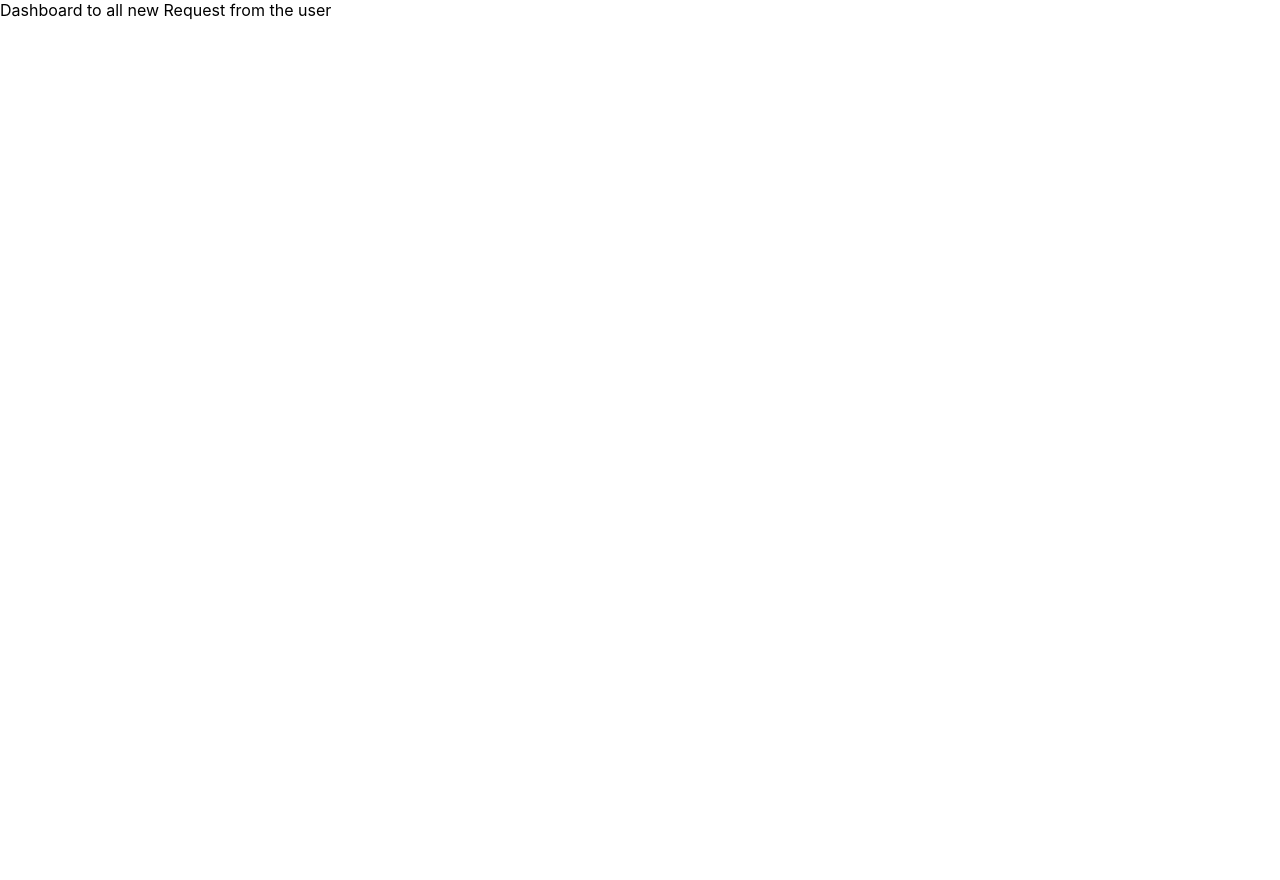
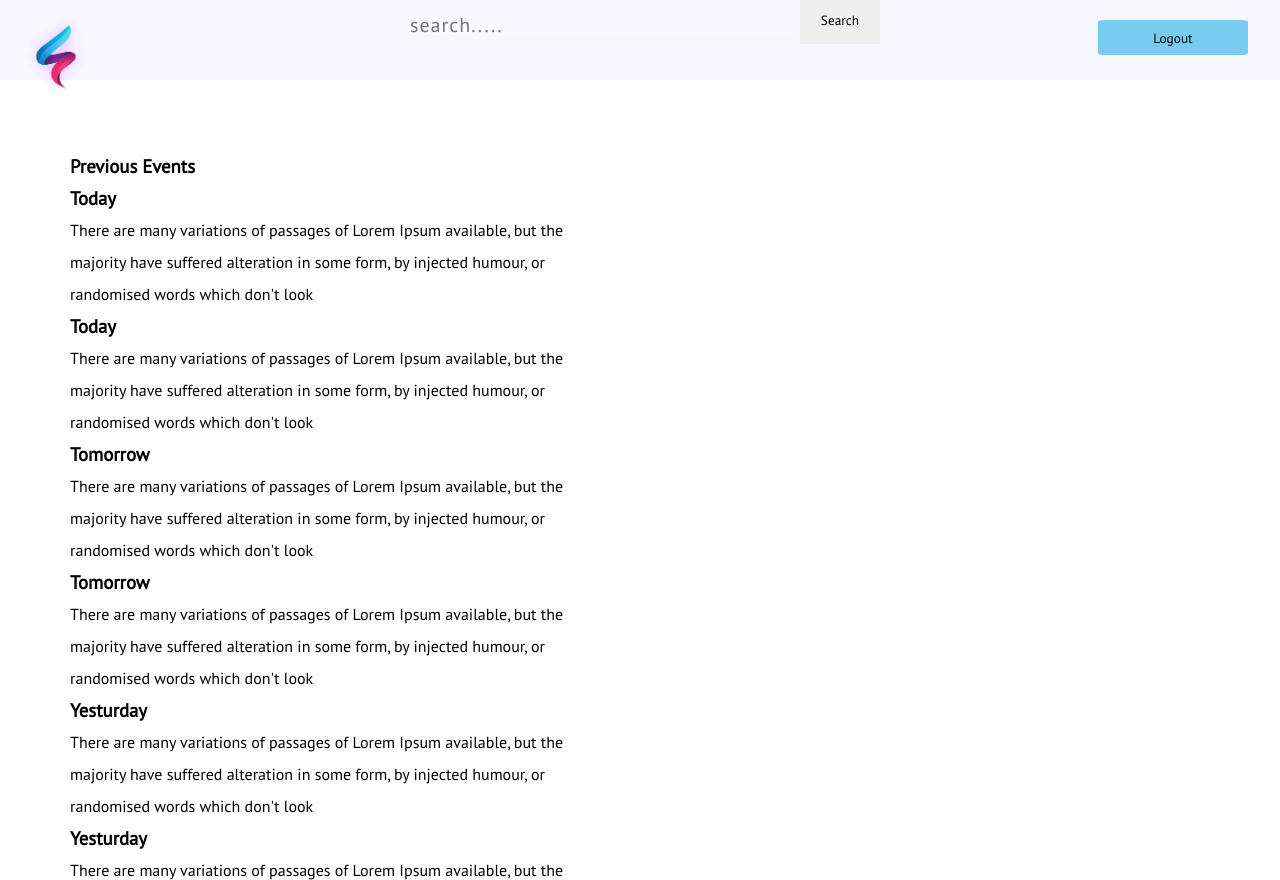
Before and after one commit to rishi23root/Event-Site, a React (Create React App) app in the folder frontend/: page /Dashboard in a window 1280 px wide. Before the commit the page ends 800 px from the top, so only its background shows below. Built offline with nearby package versions, Linux system fonts and the light colour scheme.

Commit message:
updated the navbar and container of the previous events

```diff
--- a/frontend/public/index.html
+++ b/frontend/public/index.html
@@ -3,6 +3,9 @@
   <head>
     <meta charset="utf-8" />
     <link rel="icon" href="%PUBLIC_URL%/favicon.ico" />
+    <link rel="preconnect" href="https://fonts.googleapis.com">
+  <link rel="preconnect" href="https://fonts.gstatic.com" crossorigin>
+  <link href="https://fonts.googleapis.com/css2?family=PT+Sans&display=swap" rel="stylesheet">
     <meta name="viewport" content="width=device-width, initial-scale=1" />
     <meta name="theme-color" content="#000000" />
     <meta
--- a/frontend/src/App.jsx
+++ b/frontend/src/App.jsx
@@ -8,6 +8,7 @@ import Home from './Pages/Home';
 import Login from './Pages/Login';
 import Dashboard from './Pages/Dashboard';
 import { AnimatePresence } from "framer-motion"
+
 
 import './Css/App.css';
 
--- /dev/null
+++ b/frontend/src/Components/Container.jsx
@@ -0,0 +1,61 @@
+import React from 'react'
+import "../Css/Container.css"
+
+export default function Container() {
+    const changeBackground = () => {
+        console.log(window.scrollY)
+    }
+    window.addEventListener('scroll', changeBackground)
+    return (
+        <div className="previousevent">
+
+            <h3 >Previous Events</h3>
+
+            <h3>Today</h3>
+            <div className="events">
+                There are many variations of passages of Lorem Ipsum available, but the majority have suffered
+                alteration in some form, by injected humour, or randomised words which don't look
+            </div>
+            <h3>Today</h3>
+            <div className="events">
+                There are many variations of passages of Lorem Ipsum available, but the majority have suffered
+                alteration in some form, by injected humour, or randomised words which don't look
+            </div>
+            <h3>Tomorrow</h3>
+            <div className="events">
+                There are many variations of passages of Lorem Ipsum available, but the majority have suffered
+                alteration in some form, by injected humour, or randomised words which don't look
+            </div>
+            <h3>Tomorrow</h3>
+            <div className="events">
+                There are many variations of passages of Lorem Ipsum available, but the majority have suffered
+                alteration in some form, by injected humour, or randomised words which don't look
+            </div>
+            <h3>Yesturday</h3>
+            <div className="events">
+                There are many variations of passages of Lorem Ipsum available, but the majority have suffered
+                alteration in some form, by injected humour, or randomised words which don't look
+            </div>
+            <h3>Yesturday</h3>
+            <div className="events">
+                There are many variations of passages of Lorem Ipsum available, but the majority have suffered
+                alteration in some form, by injected humour, or randomised words which don't look
+            </div>
+            <h3>Yesturday</h3>
+            <div className="events">
+                There are many variations of passages of Lorem Ipsum available, but the majority have suffered
+                alteration in some form, by injected humour, or randomised words which don't look
+            </div>
+            <h3>Tomorrow</h3>
+            <div className="events">
+                There are many variations of passages of Lorem Ipsum available, but the majority have suffered
+                alteration in some form, by injected humour, or randomised words which don't look
+            </div>
+            <h3>Tomorrow</h3>
+            <div className="events">
+                There are many variations of passages of Lorem Ipsum available, but the majority have suffered
+                alteration in some form, by injected humour, or randomised words which don't look
+            </div>
+        </div>
+    )
+}
--- a/frontend/src/Components/Header.jsx
+++ b/frontend/src/Components/Header.jsx
@@ -3,9 +3,22 @@ import "../Css/Header.css"
 
 function Header() {
     return (
-        <div>
-            all header code
-        </div>
+
+        <>
+            <div className="Navbar">
+                <div className="logo">
+                    <img src="TechnoJam.png" alt="logo" />
+                </div>
+
+                <div className="Searchbar">
+                    <input type="text" placeholder="search..... " />
+                    <button type="submit">Search </button>
+                </div>
+                <div >
+                    <button className="logout">Logout</button>
+                </div>
+            </div>
+        </>
     )
 }
 
--- a/frontend/src/Css/App.css
+++ b/frontend/src/Css/App.css
@@ -1,3 +1,12 @@
+*,
+::after,
+::before {
+	margin: 0;
+	padding: 0;
+	outline: none;
+	box-sizing: border-box;
+	font-family: "PT Sans", sans-serif;
+}
 .App {
 	text-align: center;
 }
--- /dev/null
+++ b/frontend/src/Css/Container.css
@@ -0,0 +1,20 @@
+* {
+	padding: 0%;
+	margin: 0;
+	box-sizing: border-box;
+}
+
+.previousevent {
+	width: 50%;
+	line-height: 2em;
+	overflow: scroll;
+	max-width: 50%;
+	max-height: 50rem;
+	padding: 70px;
+}
+.heading {
+	justify-content: center;
+}
+h3 {
+	justify-content: center;
+}
--- a/frontend/src/Css/Header.css
+++ b/frontend/src/Css/Header.css
@@ -1,2 +1,47 @@
-* {
+body {
+	margin: 0;
+	padding: 0;
 }
+.Navbar {
+	background-color: rgba(235, 233, 255, 0.37);
+	width: 100%;
+	height: 80px;
+	display: flex;
+	align-items: center;
+	justify-content: center;
+	padding-bottom: 40px;
+}
+.logo img {
+	position: absolute;
+	margin-left: 0;
+	left: 1rem;
+	top: 5px;
+	width: 5rem;
+}
+.Searchbar {
+	display: flex;
+	position: absolute;
+	justify-content: center;
+	align-items: center;
+	padding: 1%;
+}
+.Searchbar input {
+	margin-top: 10px;
+	width: 400px;
+	height: 20px;
+	color: black;
+	font-size: 20px;
+}
+.Searchbar button {
+	height: 3rem;
+	width: 5rem;
+}
+.logout {
+	width: 150px;
+	height: 35px;
+	position: absolute;
+	right: 0;
+	margin-right: 2rem;
+	background-color: rgb(120, 203, 241);
+	border-radius: 5%;
+}
--- a/frontend/src/Pages/Dashboard.jsx
+++ b/frontend/src/Pages/Dashboard.jsx
@@ -1,4 +1,6 @@
 import React from 'react'
+import Header from '../Components/Header';
+import Container from '../Components/Container'
 
 function Dashboard() {
     // conditional rendering on of use student or faculty
@@ -13,12 +15,9 @@ function Dashboard() {
     // then post the request in for confimation from the server side
     return (
         <div>
-            Dashboard
-            to all
-            new Request from the user
-
+            <Header />
+            <Container />
         </div>
     )
 }
-
 export default Dashboard;
```
Also changed, not shown: frontend/src/Components/ScrollToTop.jsx (added, +8 -0 lines). Lines whose indentation alone changed are shown as unchanged.
